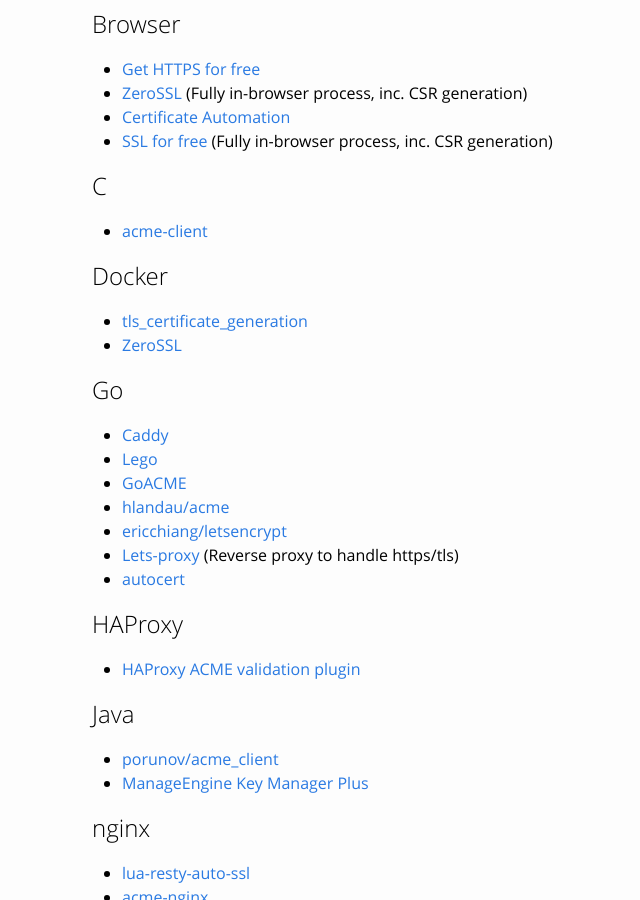
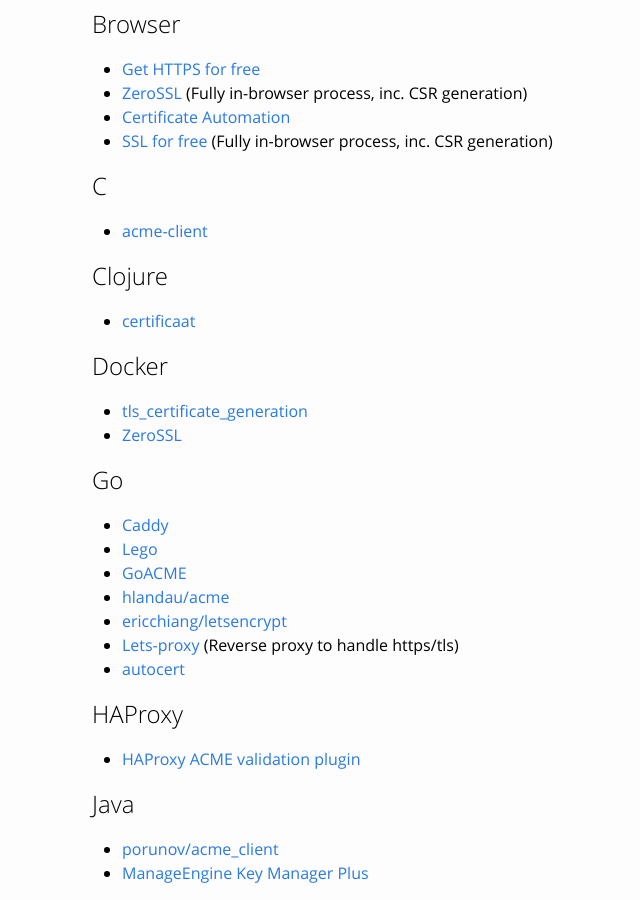
Before and after one commit to snowman1120/website, a Jekyll site: the page built from docs/client-options.md, in a window 1280 px wide and 900 px high, scrolled down 766 px. Shown: the whole window, without its empty margins (78-718 px from the left). Built offline with Jekyll 4.4.1, drawn with Linux system fonts in a browser that asks for light colours.

Commit message:
Added Certificaat to the list of client options (#156)
- Written in Clojure
- Runs on the command line.
- Self contained binary

```diff
--- a/docs/client-options.md
+++ b/docs/client-options.md
@@ -37,6 +37,9 @@ third party clients.
 
 ## C
 - [acme-client](https://kristaps.bsd.lv/acme-client/)
+
+## Clojure
+- [certificaat](https://github.com/danielsz/certificaat)
 
 ## Docker
 - [tls_certificate_generation](https://github.com/leandromoreira/tls_certificate_generation)
```
